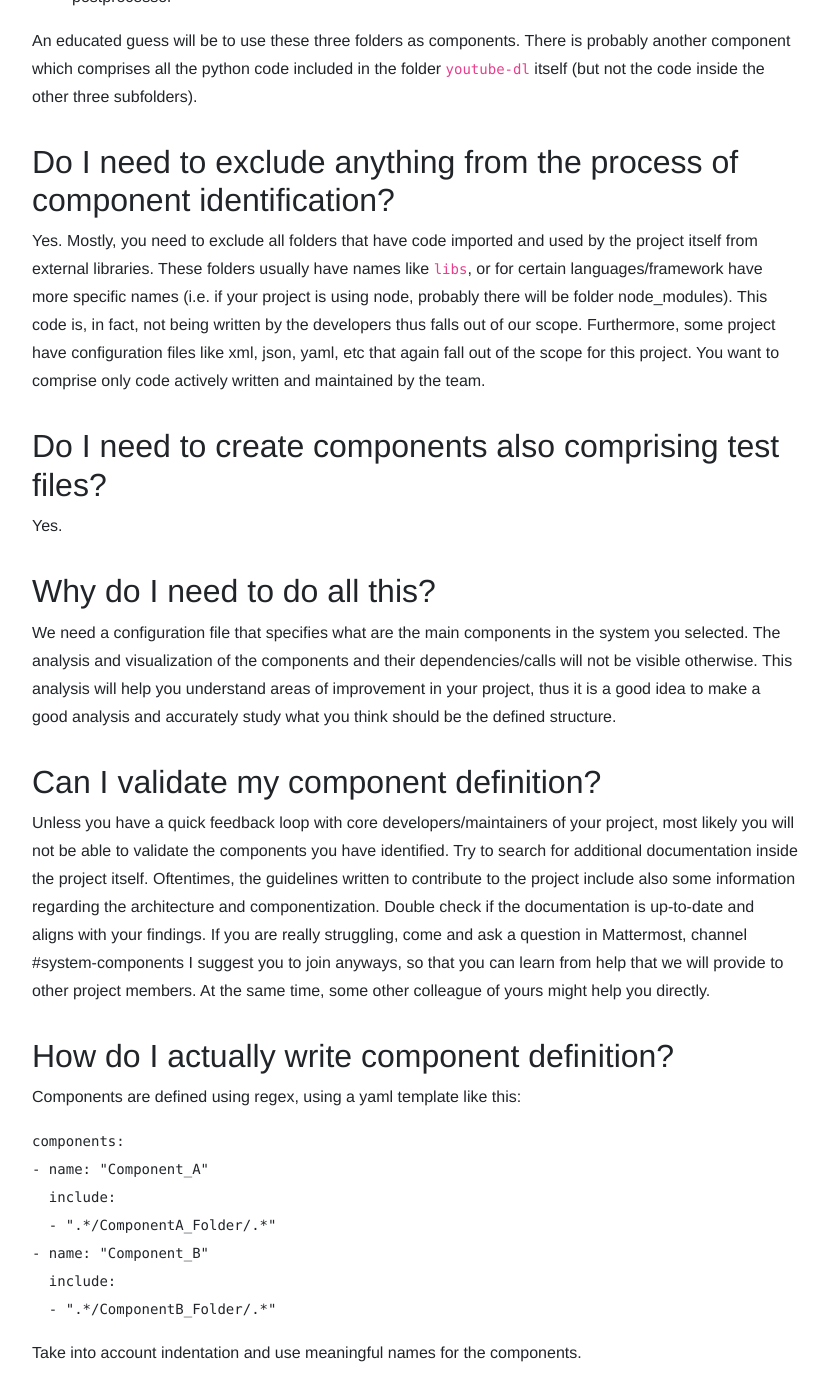
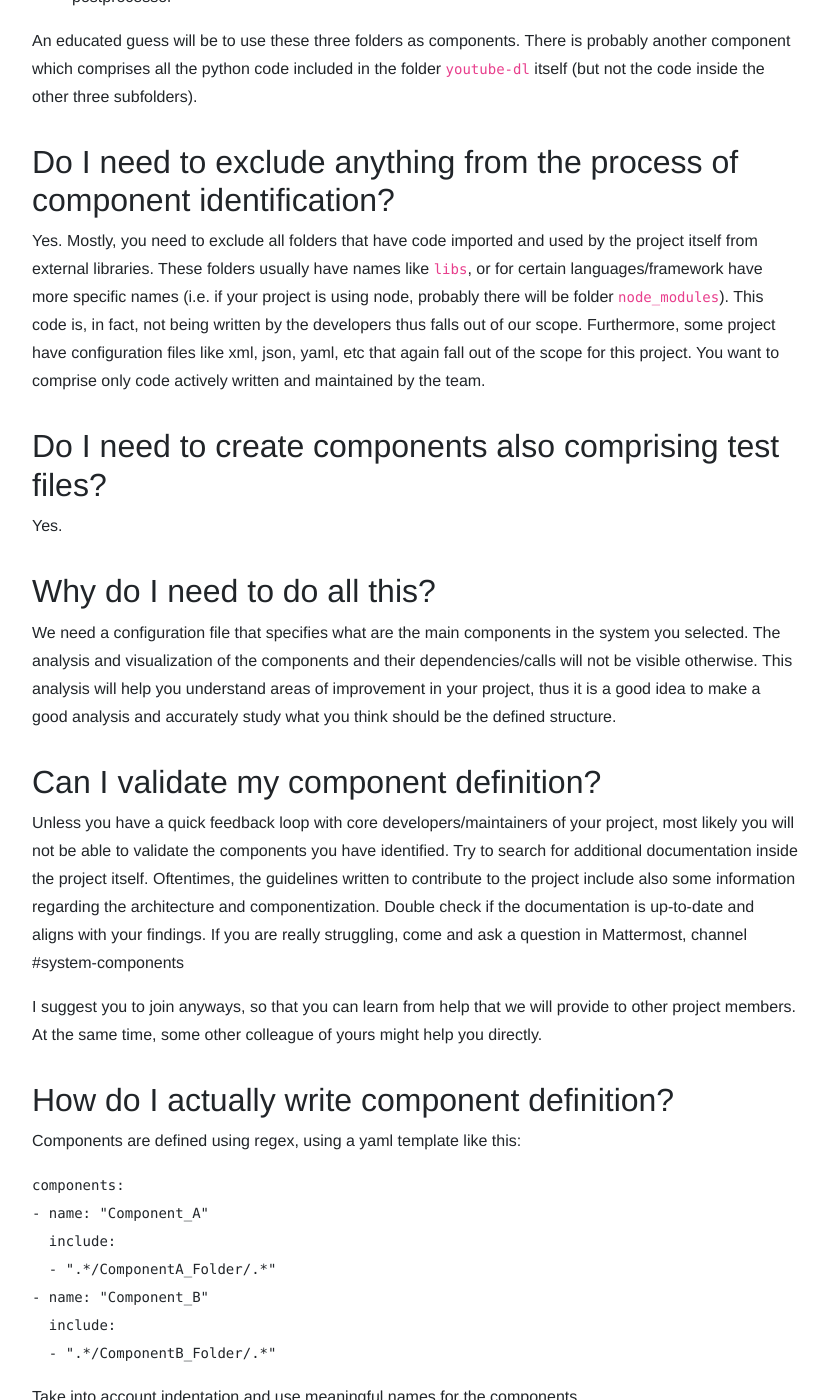
Before and after one commit to SERG-Delft/delftswa, a Jekyll site: the page built from 2020/guidelines_for_componentization.md, in a window 1280 px wide and 1400 px high, scrolled down 912 px. Shown: the whole window, without its empty margins (224-1052 px from the left). Built offline with Jekyll 4.4.1, drawn with Linux system fonts in a browser that asks for light colours; some of the changed text lies outside the part shown.

Commit message:
Fixing minor stuff

```diff
--- a/2020/guidelines_for_componentization.md
+++ b/2020/guidelines_for_componentization.md
@@ -27,7 +27,7 @@ folder `youtube-dl` itself (but not the code inside the other three subfolders).
 Yes. Mostly, you need to exclude all folders that have code imported and used
 by the project itself from external libraries. These folders usually have names like `libs`, or
 for certain languages/framework have more specific names (i.e. if your project is using node,
-probably there will be folder node_modules).
+probably there will be folder `node_modules`).
 This code is, in fact, not being written by the developers thus falls out of our scope.
 Furthermore, some project have configuration files like xml, json, yaml, etc that again
 fall out of the scope for this project. You want to comprise only code actively written
@@ -52,6 +52,7 @@ the guidelines written to contribute to the project include also some
 information regarding the architecture and componentization. Double check
 if the documentation is up-to-date and aligns with your findings.
 If you are really struggling, come and ask a question in Mattermost, channel #system-components
+
 I suggest you to join anyways, so that you can learn from help that we will provide
 to other project members. At the same time, some other colleague of yours might help you directly.
 
```
Also changed, not shown: other parts of 2020/guidelines_for_componentization.md (+1 -0 lines).
